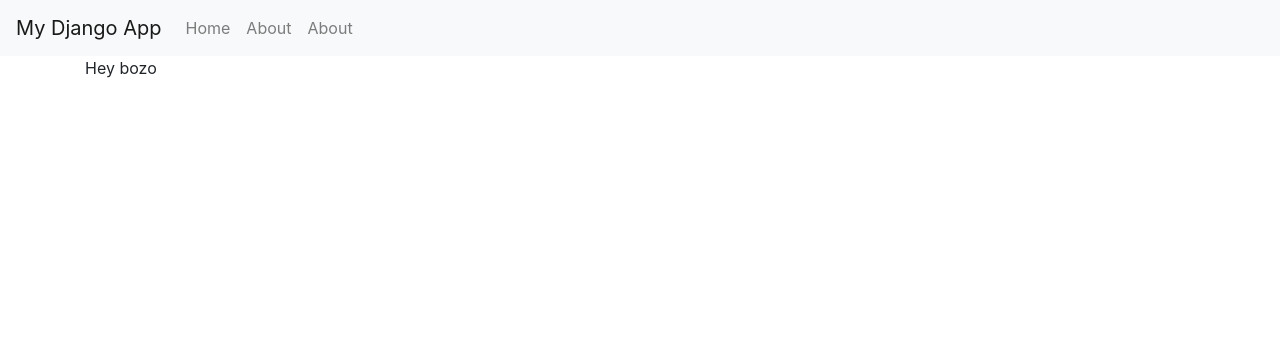
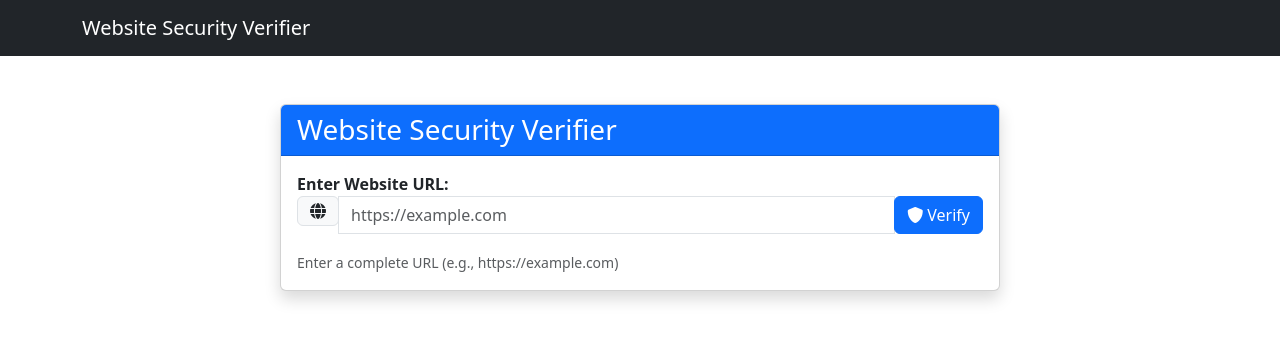
Before and after one commit to 7IronSnow7/python_projects, a Django app: page / in a window 1280 px wide. Shown: the top 341 px of the page. Run offline with Django 5.2, Linux system fonts and the light colour scheme; some libraries are stand-ins or nearby versions.

Commit message:
Polished and modified security verifier

```diff
--- a/website_security_verifier/app/templates/base.html
+++ b/website_security_verifier/app/templates/base.html
@@ -1,4 +1,4 @@
-<!DOCTYPE html>
+{% comment %} <!DOCTYPE html>
 <html lang="en">
         <head>
             <meta charset="UTF-8" />
@@ -46,4 +46,33 @@
         <script src="https://code.jquery.com/jquery-3.3.1.slim.min.js"></script>
         <script src="https://stackpath.bootstrapcsdn.com/bootstrap/4.3.1/js/bootstrap.bundle.min.js"></script>
     </body>
+</html> {% endcomment %}
+<!-- app/templates/security_check.html -->
+
+<!-- app/templates/base.html -->
+<!DOCTYPE html>
+<html lang="en">
+<head>
+    <meta charset="UTF-8">
+    <meta name="viewport" content="width=device-width, initial-scale=1.0">
+    <title>{% block title %}Website Security Verifier{% endblock %}</title>
+    <!-- Bootstrap CSS -->
+    <link href="https://cdn.jsdelivr.net/npm/bootstrap@5.3.0-alpha1/dist/css/bootstrap.min.css" rel="stylesheet">
+    <!-- Font Awesome for icons -->
+    <link rel="stylesheet" href="https://cdnjs.cloudflare.com/ajax/libs/font-awesome/6.0.0/css/all.min.css">
+</head>
+<body>
+    <nav class="navbar navbar-expand-lg navbar-dark bg-dark">
+        <div class="container">
+            <a class="navbar-brand" href="/">Website Security Verifier</a>
+        </div>
+    </nav>
+
+    <div class="container">
+        {% block content %}{% endblock %}
+    </div>
+
+    <script src="https://code.jquery.com/jquery-3.3.1.slim.min.js"></script>
+    <script src="https://cdn.jsdelivr.net/npm/bootstrap@5.3.0-alpha1/dist/js/bootstrap.bundle.min.js"></script>
+</body>
 </html>
--- a/website_security_verifier/app/templates/home.html
+++ /dev/null
@@ -1,4 +0,0 @@
-{%extends "base.html"%} {% block title %} Home Page {% endblock %}
-{% block content %}
-<p> Hey bozo </p>
-{% endblock %}
--- /dev/null
+++ b/website_security_verifier/app/templates/security_check.html
@@ -0,0 +1,75 @@
+<!-- app/templates/security_check.html -->
+{% extends 'base.html' %}
+
+{% block title %}Website Security Verifier{% endblock %}
+
+{% block content %}
+<div class="container mt-5">
+    <div class="row justify-content-center">
+        <div class="col-md-8">
+            <div class="card shadow">
+                <div class="card-header bg-primary text-white">
+                    <h3 class="mb-0">Website Security Verifier</h3>
+                </div>
+                <div class="card-body">
+                    <form method="post" action="{% url 'verify_security' %}">
+                        {% csrf_token %}
+                        <div class="form-group">
+                            <label for="url"><strong>Enter Website URL:</strong></label>
+                            <div class="input-group mb-3">
+                                <div class="input-group-prepend">
+                                    <span class="input-group-text"><i class="fas fa-globe"></i></span>
+                                </div>
+                                <input type="url" class="form-control" id="url" name="url"
+                                       placeholder="https://example.com" value="{{ url|default_if_none:'' }}" required>
+                                <div class="input-group-append">
+                                    <button class="btn btn-primary" type="submit">
+                                        <i class="fas fa-shield-alt"></i> Verify
+                                    </button>
+                                </div>
+                            </div>
+                            <small class="form-text text-muted">Enter a complete URL (e.g., https://example.com)</small>
+                        </div>
+                    </form>
+
+                    {% if result %}
+                    <div class="mt-4">
+                        <div class="card">
+                            <div class="card-header {% if is_secure %}bg-success{% else %}bg-danger{% endif %} text-white">
+                                <h4 class="mb-0">
+                                    {% if is_secure %}
+                                        <i class="fas fa-lock"></i> Security Check: Secure
+                                    {% else %}
+                                        <i class="fas fa-unlock"></i> Security Check: Not Secure
+                                    {% endif %}
+                                </h4>
+                            </div>
+                            <div class="card-body">
+                                <h5>Summary:</h5>
+                                <p class="lead">{{ result }}</p>
+
+                                {% if details %}
+                                <hr>
+                                <h5>Detailed Analysis:</h5>
+                                <div class="mt-3">
+                                    {% for item in details %}
+                                        {% if item|length == 0 %}
+                                            <br>
+                                        {% elif "🔍" in item %}
+                                            <h6 class="mt-3 text-primary">{{ item }}</h6>
+                                        {% else %}
+                                            <p>{{ item }}</p>
+                                        {% endif %}
+                                    {% endfor %}
+                                </div>
+                                {% endif %}
+                            </div>
+                        </div>
+                    </div>
+                    {% endif %}
+                </div>
+            </div>
+        </div>
+    </div>
+</div>
+{% endblock %}
--- a/website_security_verifier/app/urls.py
+++ b/website_security_verifier/app/urls.py
@@ -3,5 +3,5 @@ from . import views
 
 urlpatterns = [
     path("", views.home, name="home"),
-    path("todos/", views.todos, name="Todos")
+    path("verify/", views.verify_security, name="verify_security")
 ]
--- a/website_security_verifier/app/views.py
+++ b/website_security_verifier/app/views.py
@@ -1,10 +1,48 @@
-from django.shortcuts import render, HttpResponse
-from .models import TodoItem
+# from django.shortcuts import render, HttpResponse
+# from .models import TodoItem
 
-# Create your views here.
+# # Create your views here.
+# def home(request):
+#     return render(request, "home.html")
+
+# def todos(request):
+#     items = TodoItem.objects.all()
+#     return render(request, "todos.html", {"todos": items})
+
+
+# views.py
+from django.shortcuts import render
+from .security_checker import SecurityChecker
+
 def home(request):
-    return render(request, "home.html")
+    """Render the home page with the security check form"""
+    return render(request, 'security_check.html')
 
-def todos(request):
-    items = TodoItem.objects.all()
-    return render(request, "todos.html", {"todos": items})
+def verify_security(request):
+    """Process the form submission and check website security"""
+    context = {}
+
+    if request.method == 'POST':
+        url = request.POST.get('url', '').strip()
+
+        if not url:
+            context['result'] = "Please enter a valid URL"
+            context['is_secure'] = False
+            return render(request, 'security_check.html', context)
+
+        try:
+            # Use our SecurityChecker class to analyze the URL
+            checker = SecurityChecker(url)
+            results = checker.check_security()
+
+            # Pass results to the template
+            context['url'] = url
+            context['is_secure'] = results['is_secure']
+            context['result'] = results['summary']
+            context['details'] = results['details']
+
+        except Exception as e:
+            context['is_secure'] = False
+            context['result'] = f"Error checking website security: {str(e)}"
+
+    return render(request, 'security_check.html', context)
```
Also changed, not shown: website_security_verifier/app/security_checker.py (added, +137 -0 lines), website_security_verifier/app/templates/todos.html (deleted, +0 -18 lines).
